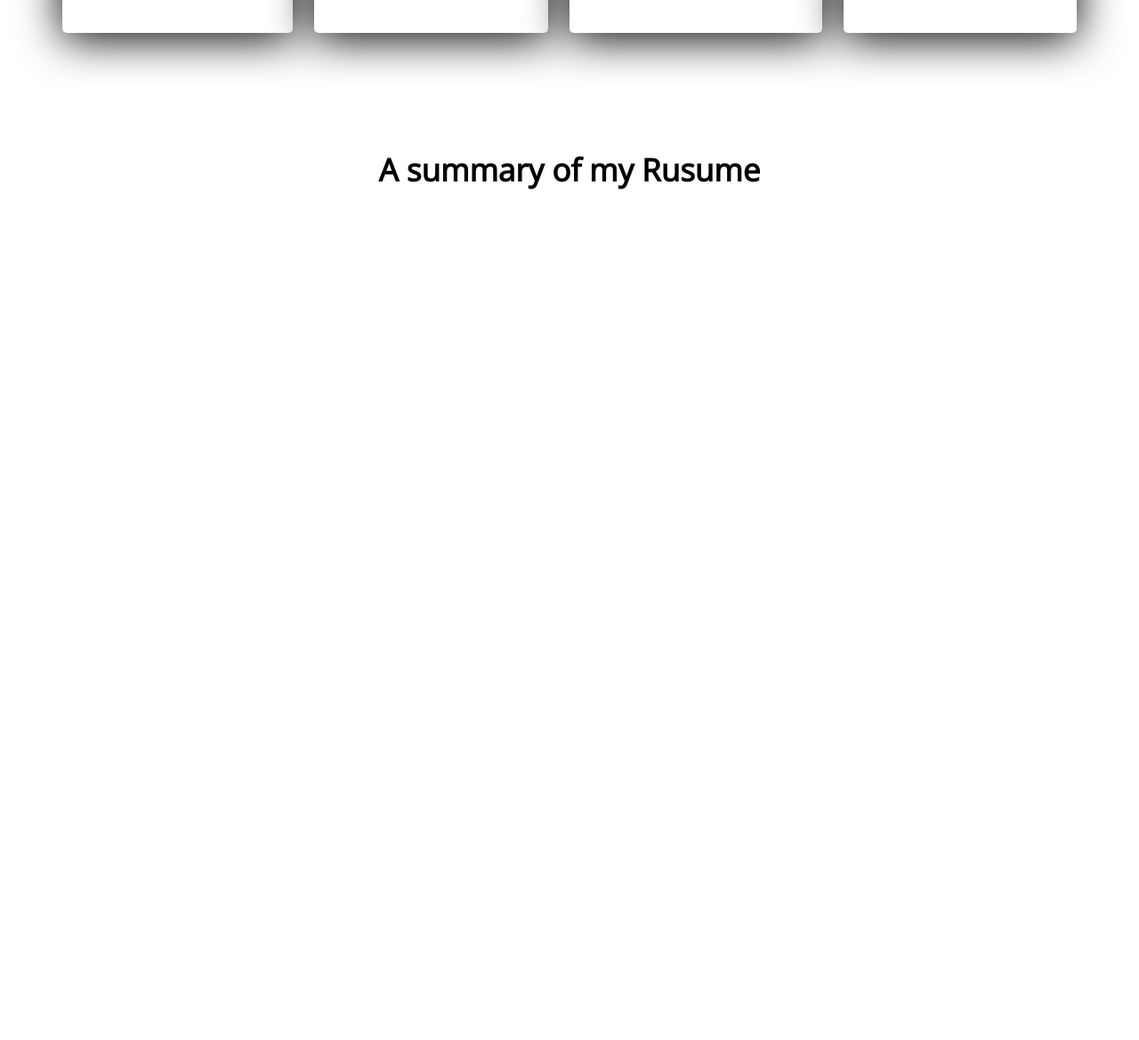
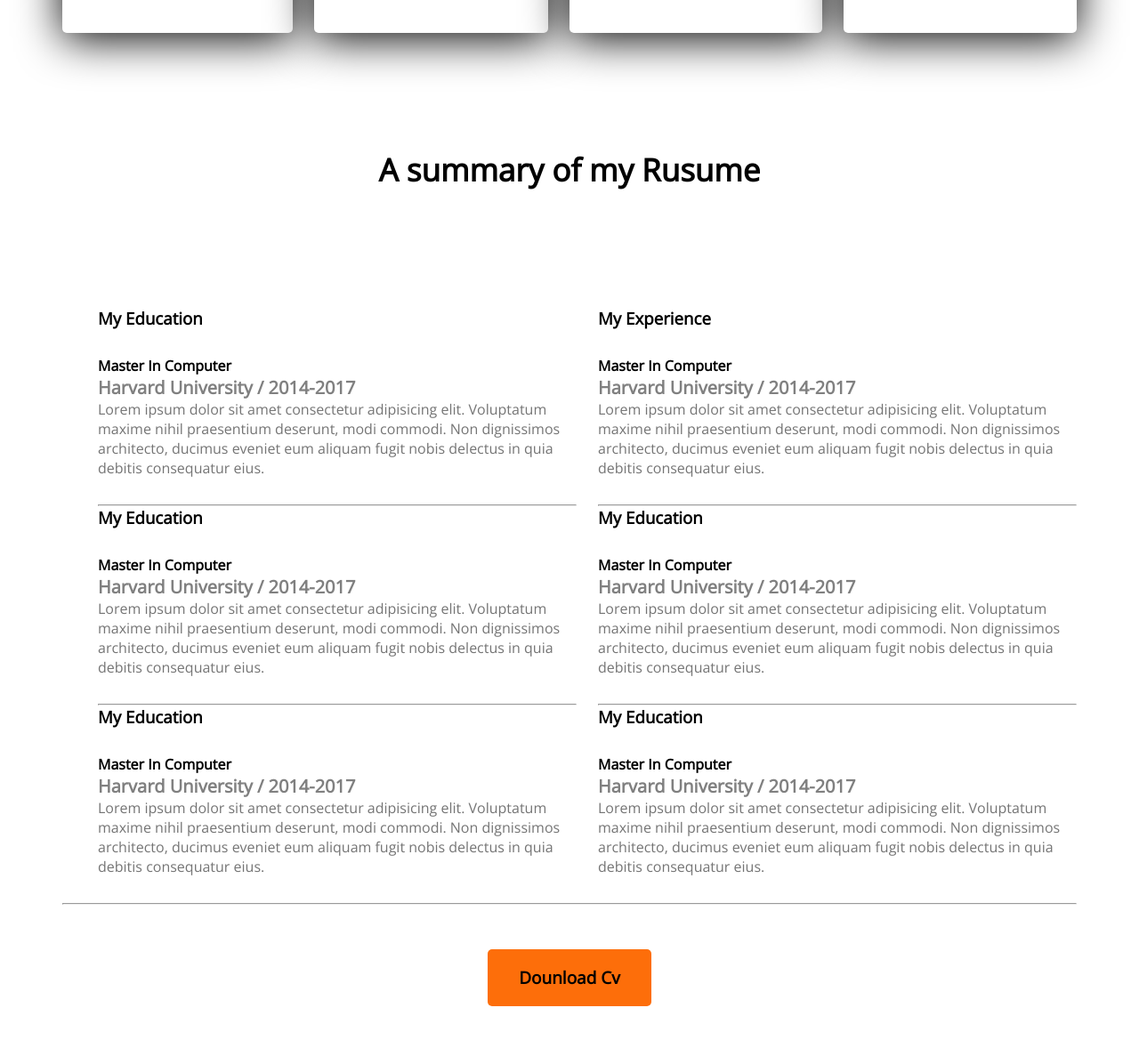
Before and after one commit to ishakrayhan/developer-portfolio, a plain HTML site: page index.html in a window 1280 px wide. Shown: the part 2139-3308 px from the top of the page at 89% size. Before the commit the page ends 2384 px from the top, so only its background shows below. Drawn offline with nearby package versions, Linux system fonts and the light colour scheme; a web font is replaced by a local one.

```diff
--- a/index.html
+++ b/index.html
@@ -91,7 +91,62 @@
         <section class="resume">
             <h3 class="section-tittle">A summary of my Rusume </h3>
                 <div class="resume-content">
+                    <div >
+                        <h3 class="resume-tittle">My Education</h3>
+                        <div class="resume-item">
+                            <h4 class="tittle">Master In Computer</h4>
+                            <h5 class="sub-tittle">Harvard University / 2014-2017</h5>
+                            <p class="desc">Lorem ipsum dolor sit amet consectetur adipisicing elit. Voluptatum maxime nihil praesentium deserunt, modi commodi. Non dignissimos architecto, ducimus eveniet eum aliquam fugit nobis delectus in quia debitis consequatur eius.</p>
 
+                        </div>
+                        <hr>
+                        <h3 class="resume-tittle">My Education</h3>
+                        <div class="resume-item">
+                            <h4 class="tittle">Master In Computer</h4>
+                            <h5 class="sub-tittle">Harvard University / 2014-2017</h5>
+                            <p class="desc">Lorem ipsum dolor sit amet consectetur adipisicing elit. Voluptatum maxime nihil praesentium deserunt, modi commodi. Non dignissimos architecto, ducimus eveniet eum aliquam fugit nobis delectus in quia debitis consequatur eius.</p>
+
+                        </div>
+                        <hr>
+
+                        <h3 class="resume-tittle">My Education</h3>
+                        <div class="resume-item">
+                            <h4 class="tittle">Master In Computer</h4>
+                            <h5 class="sub-tittle">Harvard University / 2014-2017</h5>
+                            <p class="desc">Lorem ipsum dolor sit amet consectetur adipisicing elit. Voluptatum maxime nihil praesentium deserunt, modi commodi. Non dignissimos architecto, ducimus eveniet eum aliquam fugit nobis delectus in quia debitis consequatur eius.</p>
+
+                        </div>
+                    </div>
+                    <div >
+                        <h3 class="resume-tittle">My Experience</h3>
+                        <div class="resume-item">
+                            <h4 class="tittle">Master In Computer</h4>
+                            <h5 class="sub-tittle">Harvard University / 2014-2017</h5>
+                            <p class="desc">Lorem ipsum dolor sit amet consectetur adipisicing elit. Voluptatum maxime nihil praesentium deserunt, modi commodi. Non dignissimos architecto, ducimus eveniet eum aliquam fugit nobis delectus in quia debitis consequatur eius.</p>
+
+                        </div>
+                        <hr>
+                        <h3 class="resume-tittle">My Education</h3>
+                        <div class="resume-item">
+                            <h4 class="tittle">Master In Computer</h4>
+                            <h5 class="sub-tittle">Harvard University / 2014-2017</h5>
+                            <p class="desc">Lorem ipsum dolor sit amet consectetur adipisicing elit. Voluptatum maxime nihil praesentium deserunt, modi commodi. Non dignissimos architecto, ducimus eveniet eum aliquam fugit nobis delectus in quia debitis consequatur eius.</p>
+
+                        </div>
+                        <hr>
+                        <h3 class="resume-tittle">My Education</h3>
+                        <div class="resume-item">
+                            <h4 class="tittle">Master In Computer</h4>
+                            <h5 class="sub-tittle">Harvard University / 2014-2017</h5>
+                            <p class="desc">Lorem ipsum dolor sit amet consectetur adipisicing elit. Voluptatum maxime nihil praesentium deserunt, modi commodi. Non dignissimos architecto, ducimus eveniet eum aliquam fugit nobis delectus in quia debitis consequatur eius.</p>
+
+                        </div>
+                    </div>
+                </div>
+                <hr>
+
+                <div class="resumi-btn">
+                    <button class="btn-primary">Dounload Cv</button>
                 </div>
         </section>
         </main>
--- a/styles/protfolio.css
+++ b/styles/protfolio.css
@@ -171,3 +171,37 @@ color: #757575;
 .section-tittle{
     margin-top: 130px;
 }
+
+/* resume */
+
+.resume-content{
+    display: flex;
+    gap: 24px;
+    padding-left: 40px;
+    margin-top: 130px;
+
+}
+.resume.tittle{
+font-weight: 700;
+font-size: 25px;
+color: #757575;
+}
+
+.resume .sub-tittle{
+    color: gray;
+    font-weight: 600;
+    font-size: 20px;
+}
+.resume-item{
+margin-top: 30px;
+margin-bottom: 30px;
+}
+.desc{
+color: #757575;
+}
+
+.resumi-btn{
+    margin-top: 50px;
+    text-align: center;
+    margin-bottom: 50px;
+}
```
